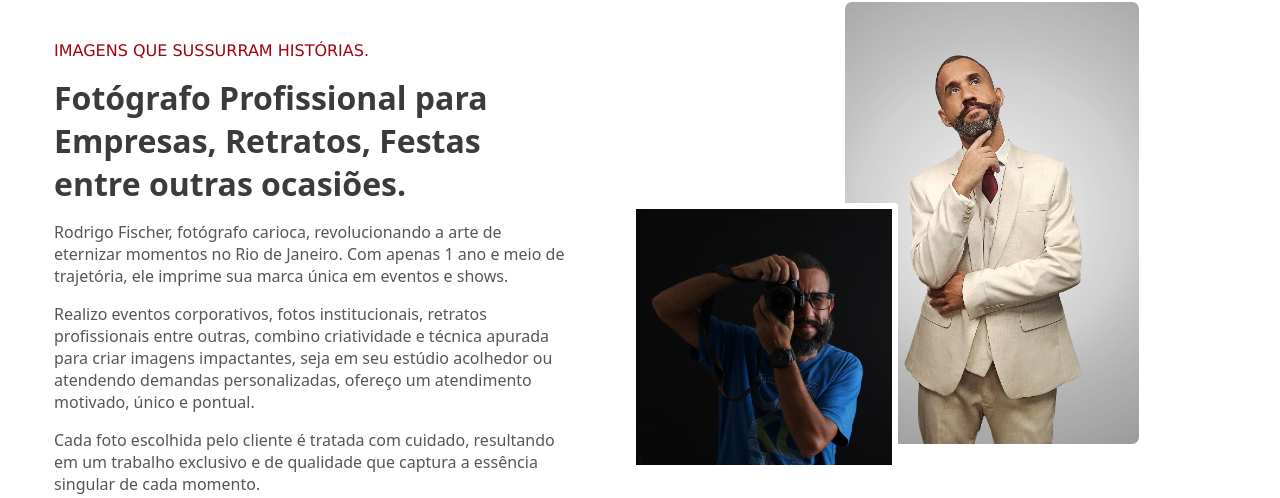
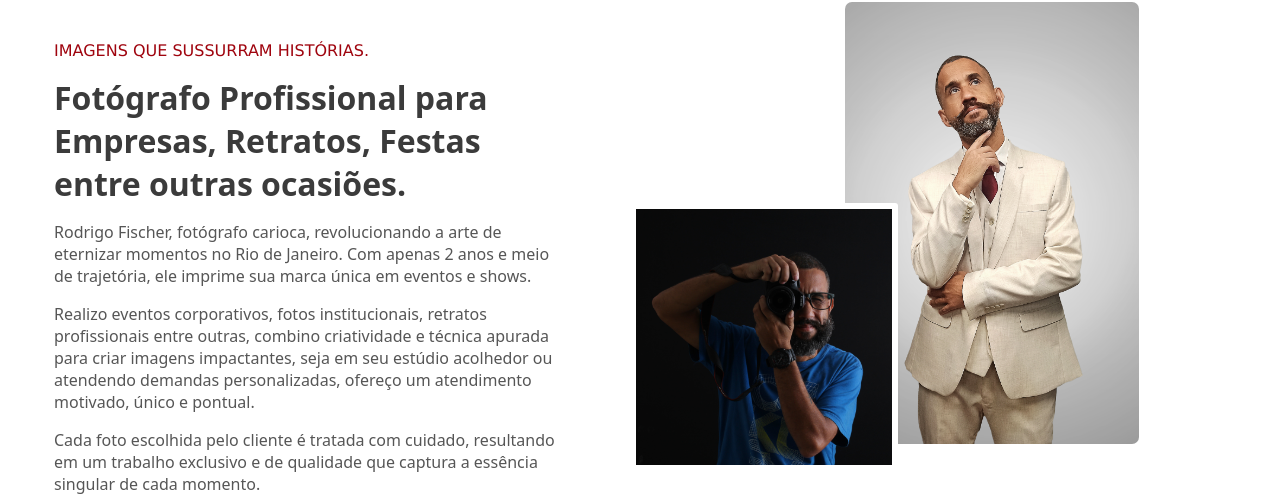
Before and after one commit to Carlos-Inarra/Fischer-Fotografia, a Flask app: page / in a window 1280 px wide. Shown: the part 935-1433 px from the top of the page. Run offline with Flask 3, Linux system fonts and the light colour scheme.

Commit message:
Update Base.html

```diff
--- a/Projeto_site/templates/Base.html
+++ b/Projeto_site/templates/Base.html
@@ -62,7 +62,7 @@
                 <strong>
                     Fotógrafo Profissional para Empresas, Retratos, Festas entre outras ocasiões.
                 </strong>
-                <p>Rodrigo Fischer, fotógrafo carioca, revolucionando a arte de eternizar momentos no Rio de Janeiro. Com apenas 1 ano e meio de trajetória, ele imprime sua marca única em eventos e shows.</p>
+                <p>Rodrigo Fischer, fotógrafo carioca, revolucionando a arte de eternizar momentos no Rio de Janeiro. Com apenas 2 anos e meio de trajetória, ele imprime sua marca única em eventos e shows.</p>
                 <p>Realizo eventos corporativos, fotos institucionais, retratos profissionais entre outras, combino criatividade e técnica apurada para criar imagens impactantes, seja em seu estúdio acolhedor ou atendendo demandas personalizadas, ofereço um atendimento motivado, único e pontual.</p>
                 <p>Cada foto escolhida pelo cliente é tratada com cuidado, resultando em um trabalho exclusivo e de qualidade que captura a essência singular de cada momento.</p>
             </div>
```
